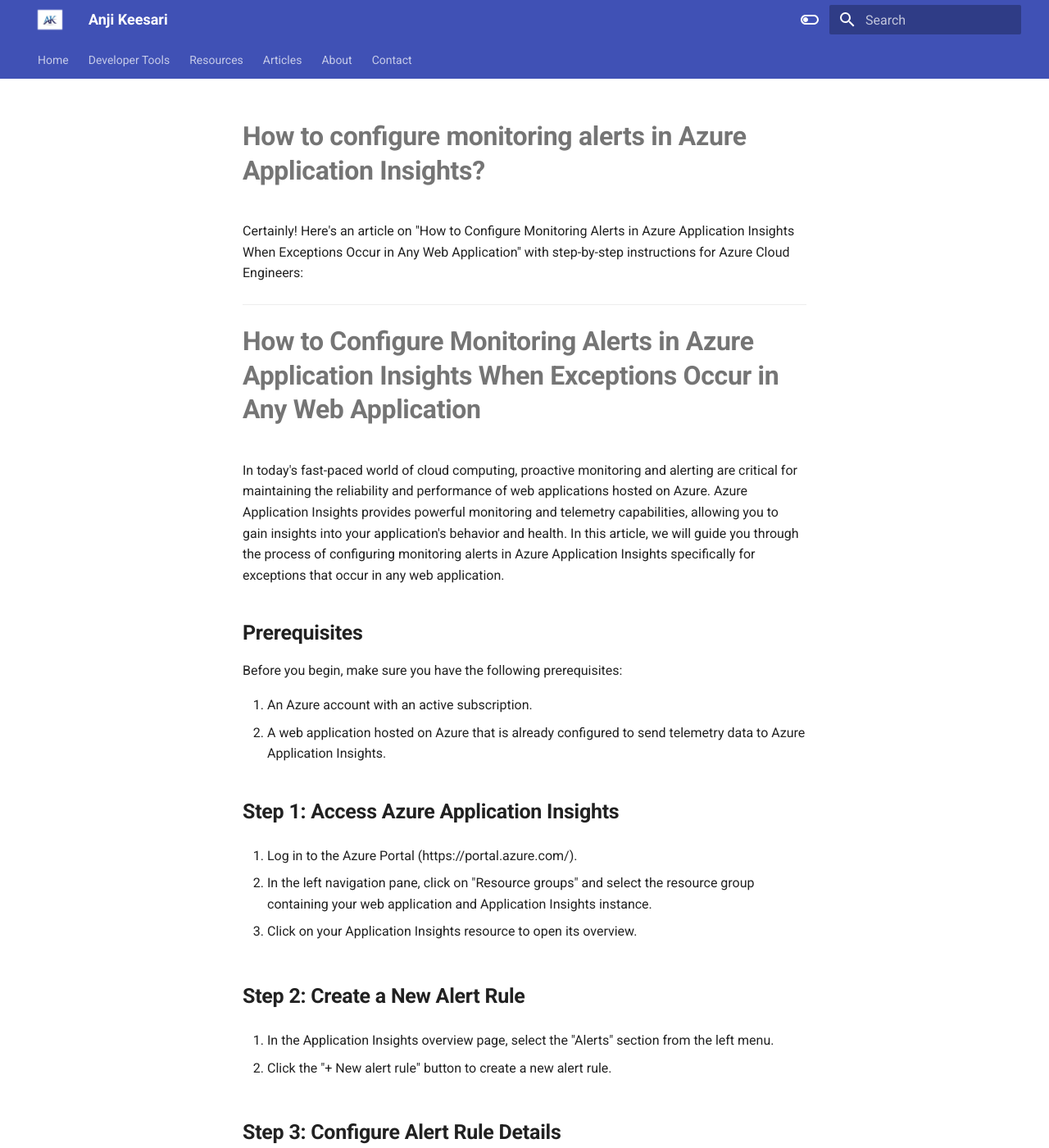
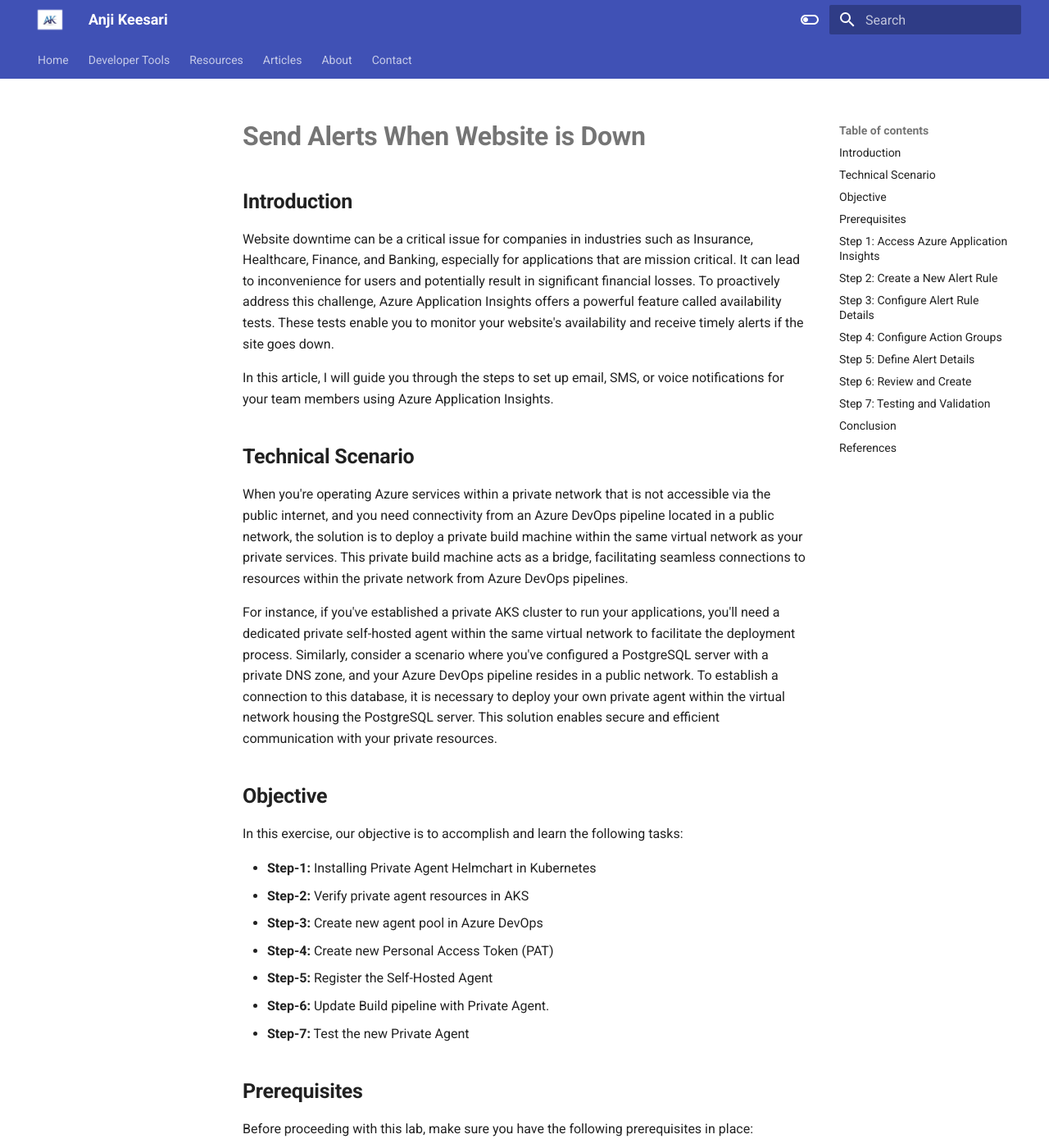
Before and after one commit to akeesari/anjikeesari, an MkDocs documentation site: the page built from docs/articles/1-article-template.md, in a window 1280 px wide and 1400 px high. Shown: the whole window at 82% size. Built offline with MkDocs 1.6.1 and Material for MkDocs 9.7.7, drawn with Linux system fonts in a browser that asks for light colours.

```diff
--- a/docs/articles/1-article-template.md
+++ b/docs/articles/1-article-template.md
@@ -1,15 +1,50 @@
-# **How to configure monitoring alerts in Azure Application Insights?**
-Certainly! Here's an article on "How to Configure Monitoring Alerts in Azure Application Insights When Exceptions Occur in Any Web Application" with step-by-step instructions for Azure Cloud Engineers:
+# **Send Alerts When Website is Down**
 
----
+## **Introduction**
 
-# **How to Configure Monitoring Alerts in Azure Application Insights When Exceptions Occur in Any Web Application**
+Website downtime can be a critical issue for companies in industries such as Insurance, Healthcare, Finance, and Banking, especially for applications that are mission critical. It can lead to inconvenience for users and potentially result in significant financial losses. To proactively address this challenge, Azure Application Insights offers a powerful feature called availability tests. These tests enable you to monitor your website's availability and receive timely alerts if the site goes down.
 
-In today's fast-paced world of cloud computing, proactive monitoring and alerting are critical for maintaining the reliability and performance of web applications hosted on Azure. Azure Application Insights provides powerful monitoring and telemetry capabilities, allowing you to gain insights into your application's behavior and health. In this article, we will guide you through the process of configuring monitoring alerts in Azure Application Insights specifically for exceptions that occur in any web application.
+In this article, I will guide you through the steps to set up email, SMS, or voice notifications for your team members using Azure Application Insights.
+
+<!--
+Introduction
+Prerequisites
+Technical Scenario
+Objective
+Implementation Details
+Step 1: Deployment in Docker
+Step 2: Deployment in Kubernetes using Helm
+Step 3: Create a new agent pool in Azure DevOps
+Step 4: Create a new Personal Access Token (PAT)
+Step 5: Register the Self-Hosted Agent
+Step 6: Verify the helm deployment
+Step 7: Update Build pipeline with Private Agent
+Step 8: Test the new Private Agent
+Conclusion
+Reference -->
+
+
+## **Technical Scenario**
+
+When you're operating Azure services within a private network that is not accessible via the public internet, and you need connectivity from an Azure DevOps pipeline located in a public network, the solution is to deploy a private build machine within the same virtual network as your private services. This private build machine acts as a bridge, facilitating seamless connections to resources within the private network from Azure DevOps pipelines.
+
+For instance, if you've established a private AKS cluster to run your applications, you'll need a dedicated private self-hosted agent within the same virtual network to facilitate the deployment process. Similarly, consider a scenario where you've configured a PostgreSQL server with a private DNS zone, and your Azure DevOps pipeline resides in a public network. To establish a connection to this database, it is necessary to deploy your own private agent within the virtual network housing the PostgreSQL server. This solution enables secure and efficient communication with your private resources.
+
+## **Objective**
+
+In this exercise, our objective is to accomplish and learn the following tasks:
+
+- **Step-1:** Installing Private Agent Helmchart in Kubernetes
+- **Step-2:** Verify private agent resources in AKS
+- **Step-3:** Create new agent pool in Azure DevOps
+- **Step-4:** Create new Personal Access Token (PAT)
+- **Step-5:** Register the Self-Hosted Agent
+- **Step-6:** Update Build pipeline with Private Agent.
+- **Step-7:** Test the new Private Agent
 
 ## **Prerequisites**
 
-Before you begin, make sure you have the following prerequisites:
+Before proceeding with this lab, make sure you have the following prerequisites in place:
 
 1. An Azure account with an active subscription.
 2. A web application hosted on Azure that is already configured to send telemetry data to Azure Application Insights.
--- a/mkdocs.yml
+++ b/mkdocs.yml
@@ -204,6 +204,8 @@
         - .NET Core Web API : resources/webapi.md
         - Azure Cloud : resources/azure-cloud.md
   - Articles:
+      # - Article Template :  articles/1-article-template.md
+      - Setup Azure Monitor Alerts for CPU & Memory Spikes :  articles/20240302.1-alerts-cpu-memory.md
       - Running Azure DevOps Private Agents in AKS :  articles/20240218.1-build-agent.md
       - Create Website using Material for MkDocs:  articles/mkdocs-setup.md
       - Azure Application Availability Alerts Setup:  articles/app-availability-alert.md
```
Also changed, not shown: docs/articles/20240302.1-alerts-cpu-memory.md (added, +198 -0 lines), docs/articles/images/alerts/cpu-memory-image-1.png (added), docs/articles/images/alerts/cpu-memory-image-2.png (added), docs/articles/images/alerts/cpu-memory-image-3.png (added), docs/articles/images/alerts/cpu-memory-image-4.png (added), docs/articles/images/alerts/cpu-memory-image-5.png (added), docs/articles/images/alerts/cpu-memory-image-6.png (added), docs/articles/images/alerts/cpu-memory-image-7.png (added), docs/articles/images/alerts/cpu-memory-image-8.png (added), docs/articles/images/alerts/cpu-memory-image-9.png (added).
